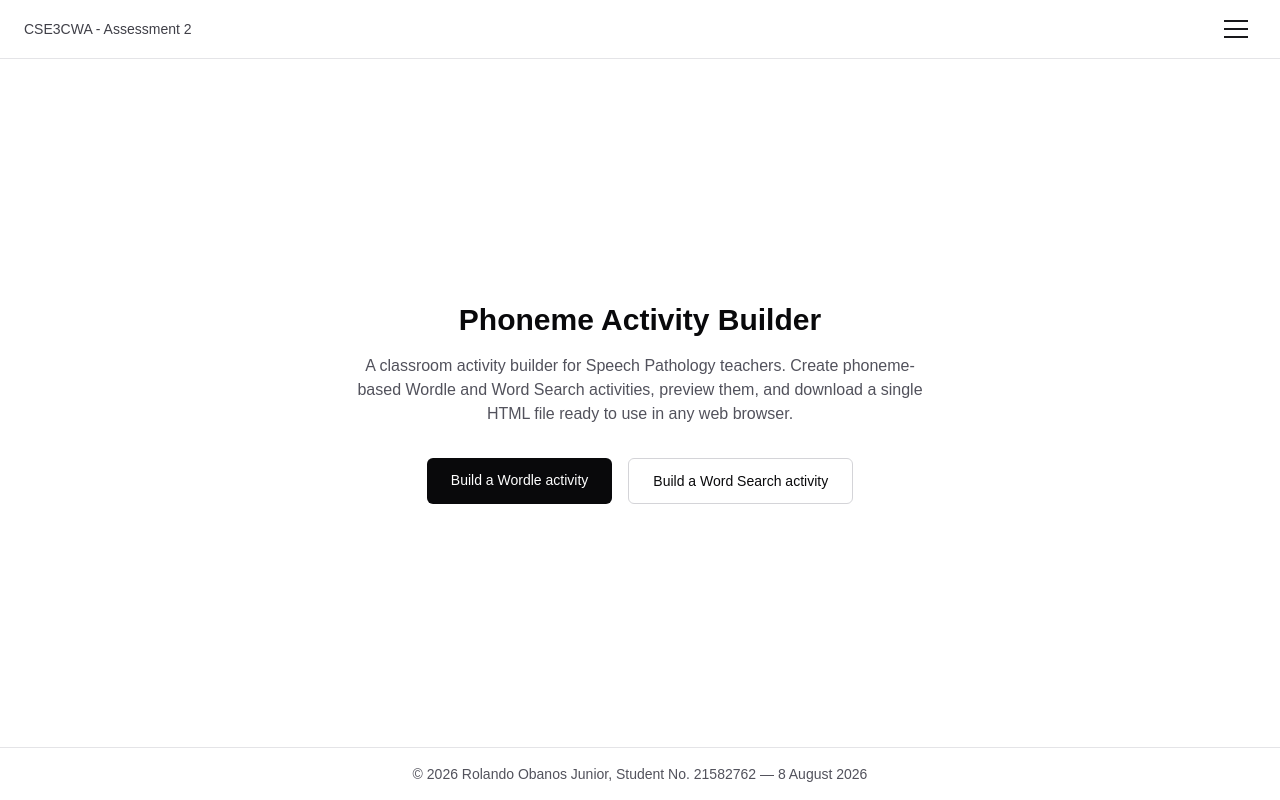
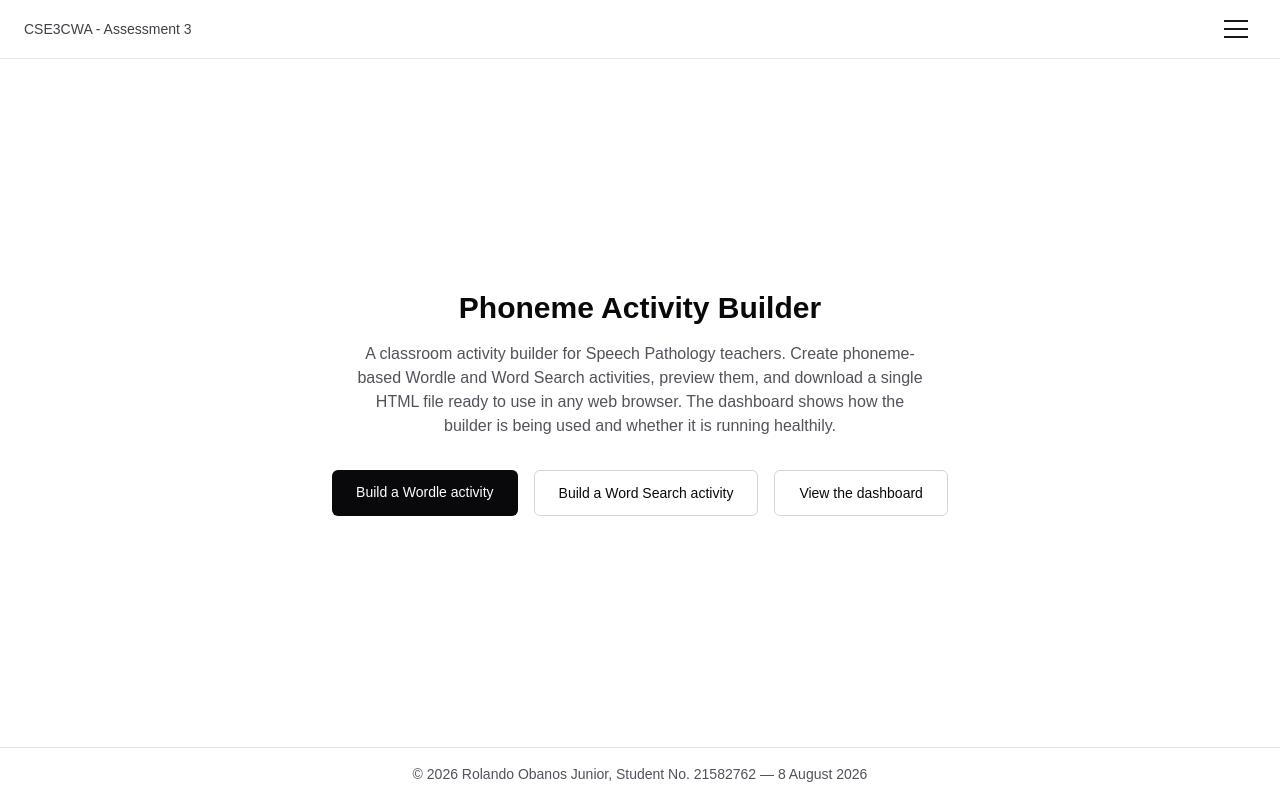
Before and after one commit to Rolando-ux/CSE3CWA_A1-A2, a Next.js app: page / in a window 1280 px wide. Built offline with nearby package versions, Linux system fonts and the light colour scheme.

Commit message:
Update wording and README for Assessment 3

```diff
--- a/app/about/page.tsx
+++ b/app/about/page.tsx
@@ -10,10 +10,12 @@ export default function AboutPage() {
       <p className="mt-6 max-w-2xl text-zinc-600 dark:text-zinc-400">
         The Phoneme Activity Builder is a full-stack tool for Speech
         Pathology teachers to create phoneme-based classroom activities.
-        This is Assessment 2 of the project: word lists, phonemes and
+        This is Assessment 3 of the project: word lists, phonemes and
         activity settings are stored in a database and managed through a
-        backend API, and both builders generate activities from that
-        stored data.
+        backend API, and the application now also records how it is used
+        (generation successes and failures, time on each page, changes to
+        stored data) and reports it on a dashboard with health status,
+        alerts and reports.
       </p>
 
       <div className="mt-6 max-w-2xl space-y-4 text-left text-zinc-600 dark:text-zinc-400">
@@ -29,6 +31,16 @@ export default function AboutPage() {
           </strong>{" "}
           - lets a teacher generate a word search from a small list of
           phoneme-based words and download it as a standalone HTML activity.
+        </p>
+        <p>
+          <strong className="text-zinc-950 dark:text-zinc-50">
+            Dashboard
+          </strong>{" "}
+          - shows whether the system is healthy, raises alerts for problems
+          such as empty word lists or a high failure rate, summarises how
+          many Wordle and Word Search activities have been created and
+          generated, and lets a teacher generate, preview and download any
+          saved activity from its stored settings.
         </p>
       </div>
 
--- a/app/nav-links.ts
+++ b/app/nav-links.ts
@@ -14,7 +14,7 @@ export const NAV_LINKS: NavLink[] = [
 
 export const STUDENT_NAME = "Rolando Obanos Junior";
 export const STUDENT_NUMBER = "21582762";
-export const ASSESSMENT_TITLE = "CSE3CWA - Assessment 2";
+export const ASSESSMENT_TITLE = "CSE3CWA - Assessment 3";
 
 export const LAST_TAB_COOKIE = "lastTab";
 export const THEME_COOKIE = "theme";
--- a/app/page.tsx
+++ b/app/page.tsx
@@ -9,7 +9,9 @@ export default function Home() {
       <p className="mt-4 max-w-xl text-zinc-600 dark:text-zinc-400">
         A classroom activity builder for Speech Pathology teachers. Create
         phoneme-based Wordle and Word Search activities, preview them, and
-        download a single HTML file ready to use in any web browser.
+        download a single HTML file ready to use in any web browser. The
+        dashboard shows how the builder is being used and whether it is
+        running healthily.
       </p>
 
       <div className="mt-8 flex flex-col gap-4 sm:flex-row">
@@ -25,6 +27,12 @@ export default function Home() {
         >
           Build a Word Search activity
         </Link>
+        <Link
+          href="/dashboard"
+          className="rounded-md border border-zinc-300 px-6 py-3 text-sm font-medium text-zinc-950 hover:bg-zinc-100 dark:border-zinc-700 dark:text-zinc-50 dark:hover:bg-zinc-900"
+        >
+          View the dashboard
+        </Link>
       </div>
     </div>
   );
```
Also changed, not shown: 1 other file (tests, documents, lock files or other folders).
